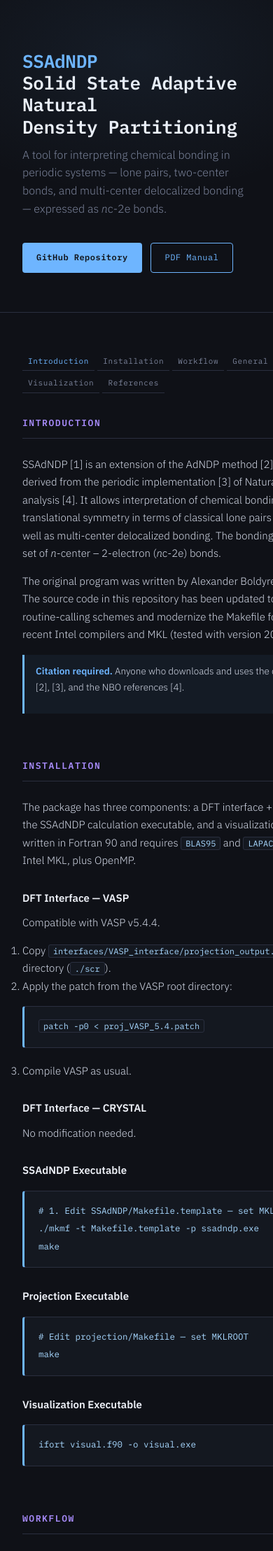
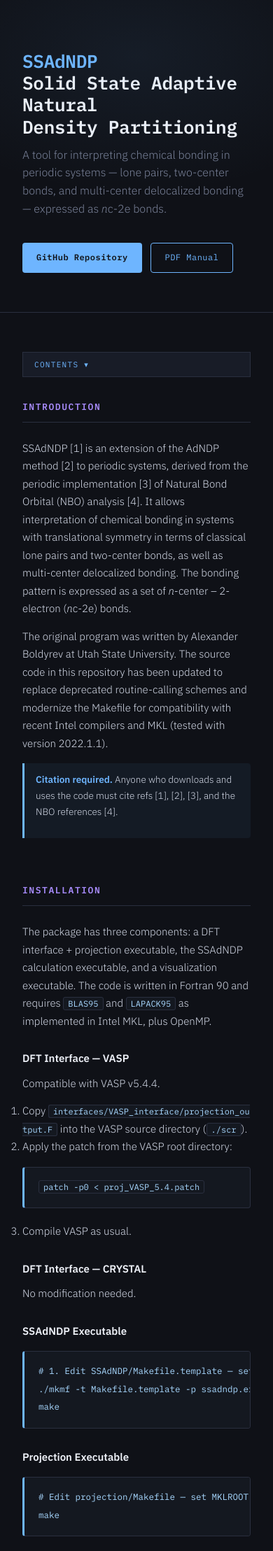
Before and after one commit to Chengcheng-Xiao/SSAdNDP, a Jekyll site: the page built from index.html, in a window 390 px wide. Shown: the top 2217 px of the page at 70% size. Built offline with Jekyll 4.4.1, drawn with Linux system fonts in a browser that asks for light colours; some of the changed text lies outside the part shown.

Commit message:
Update for small screen

```diff
--- a/assets/css/style.css
+++ b/assets/css/style.css
@@ -19,6 +19,8 @@ body {
   font-weight: 300;
   line-height: 1.7;
   font-size: 15px;
+  overflow-wrap: break-word;
+  word-wrap: break-word;
 }
 
 /* ── HERO ── */
@@ -105,17 +107,23 @@ h1 span {
   margin: 0 auto;
   padding: 0 32px;
   display: grid;
-  grid-template-columns: 200px 1fr;
+  grid-template-columns: 200px minmax(0, 1fr);
   gap: 0 48px;
   padding-top: 56px;
   padding-bottom: 80px;
   align-items: start;
+}
+.content {
+  min-width: 0;
 }
 
 /* ── SIDEBAR NAV ── */
 nav {
   position: sticky;
   top: 32px;
+}
+.nav-toggle {
+  display: none;
 }
 nav a {
   display: block;
@@ -176,6 +184,7 @@ pre {
   padding: 16px 20px;
   overflow-x: auto;
   margin: 16px 0 20px;
+  max-width: 100%;
 }
 code {
   font-family: 'IBM Plex Mono', monospace;
@@ -227,7 +236,7 @@ p code, li code {
   border: 1px solid var(--border);
   border-radius: 4px;
   margin: 16px 0 20px;
-  overflow: hidden;
+  overflow-x: auto;
 }
 .input-block-label {
   background: var(--surface);
@@ -299,7 +308,34 @@ footer {
 
 @media (max-width: 680px) {
   .layout { grid-template-columns: 1fr; }
-  nav { position: static; display: flex; flex-wrap: wrap; gap: 4px; margin-bottom: 32px; }
+  nav { position: static; margin-bottom: 32px; }
+  p code, li code { word-break: break-all; }
+  .nav-toggle {
+    display: block;
+    width: 100%;
+    background: var(--surface);
+    border: 1px solid var(--border);
+    color: var(--accent);
+    font-family: 'IBM Plex Mono', monospace;
+    font-size: 11px;
+    letter-spacing: 0.12em;
+    text-transform: uppercase;
+    padding: 10px 16px;
+    cursor: pointer;
+    text-align: left;
+  }
+  .nav-toggle::after {
+    content: ' ▾';
+  }
+  .nav-toggle.open::after {
+    content: ' ▴';
+  }
+  .nav-links { display: none; }
+  .nav-links.open { display: block; }
   nav .nav-section { display: none; }
-  nav a { border-left: none; border-bottom: 1px solid var(--border); padding: 4px 8px; }
+  nav a {
+    border-left: none;
+    border-bottom: 1px solid var(--border);
+    padding: 10px 16px;
+  }
 }
--- a/index.html
+++ b/index.html
@@ -22,14 +22,17 @@ title: SSAdNDP — Solid State Adaptive Natural Density Partitioning
 
   <!-- SIDEBAR -->
   <nav>
+    <button class="nav-toggle" aria-label="Toggle navigation">Contents</button>
+    <div class="nav-links">
       <div class="nav-section">Contents</div>
-    <a href="#intro">Introduction</a>
+      <a href="#intro" class="active">Introduction</a>
       <a href="#install">Installation</a>
       <a href="#workflow">Workflow</a>
       <a href="#general">General Search</a>
       <a href="#userdirected">User-Directed</a>
       <a href="#visualization">Visualization</a>
       <a href="#refs">References</a>
+    </div>
   </nav>
 
   <!-- MAIN CONTENT -->
```
Also changed, not shown: _layouts/default.html (+11 -2 lines). Lines whose indentation alone changed are shown as unchanged.
